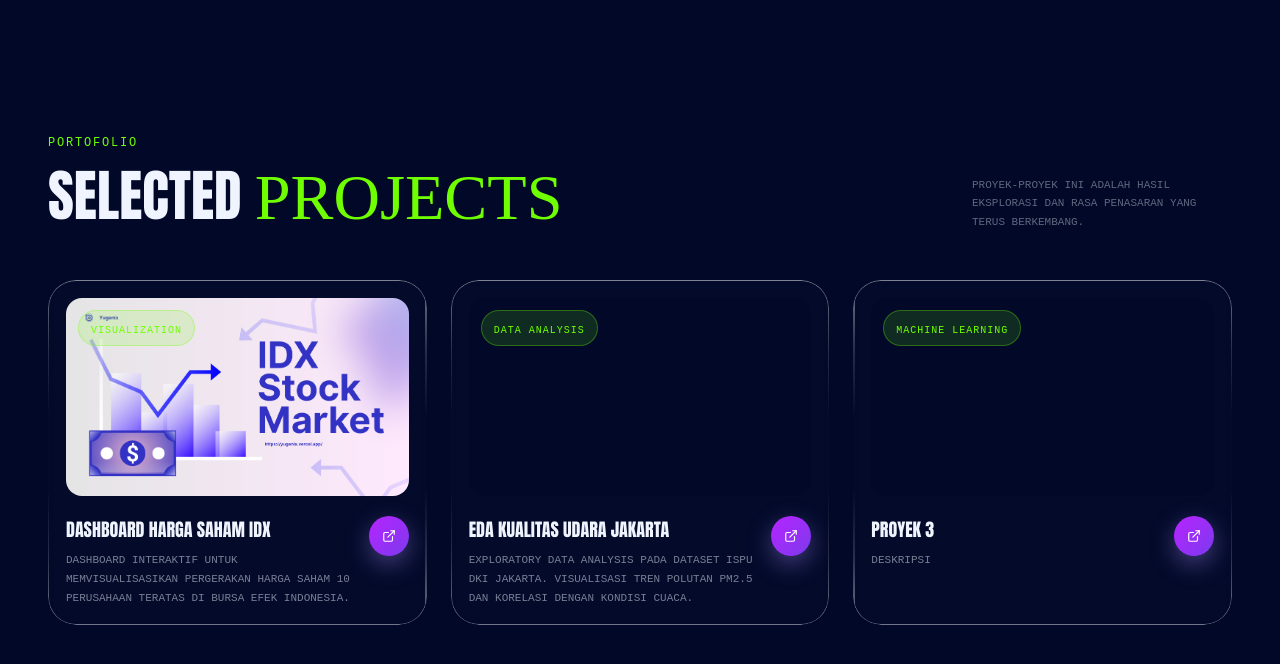
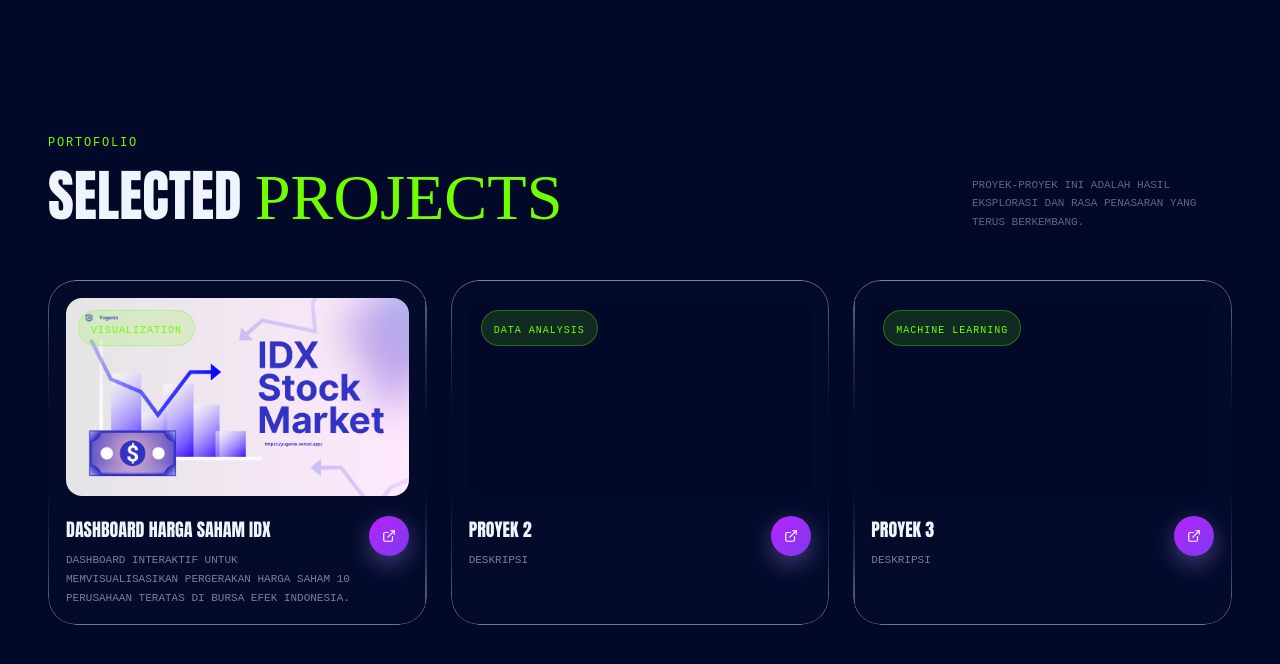
Before and after one commit to Yugenixs/Yuge-Portfolio, a React (Vite) app: page / in a window 1280 px wide. Shown: the part 2710-3374 px from the top of the page. Built offline with nearby package versions, Linux system fonts and the light colour scheme; grey boxes are pictures that could not be loaded; a web font is replaced by a local one.

Commit message:
Update Landing.tsx

```diff
--- a/src/pages/Landing.tsx
+++ b/src/pages/Landing.tsx
@@ -26,11 +26,11 @@ const PROJECTS = [
     tag: "Visualization",
     href: "https://idx-dashboard.streamlit.app/",
     video: PROJECT_VIDEOS[0],
-    image: "/public/idx-dashboard.png",
+    image: "/idx-dashboard.png",
   },
   {
-    title: "EDA Kualitas Udara Jakarta",
-    desc: "Exploratory data analysis pada dataset ISPU DKI Jakarta. Visualisasi tren polutan PM2.5 dan korelasi dengan kondisi cuaca.",
+    title: "Proyek 2",
+    desc: "deskripsi",
     tag: "Data Analysis",
     href: "https://github.com/yugenixs",
     video: PROJECT_VIDEOS[1],
```
